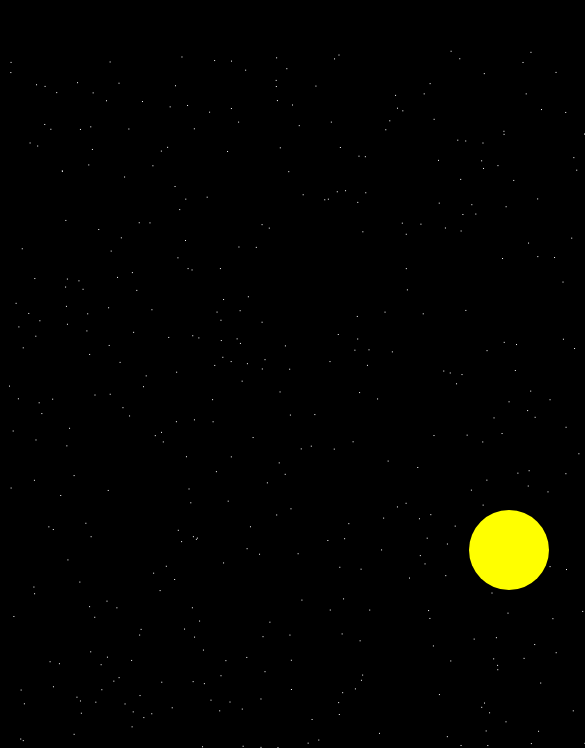
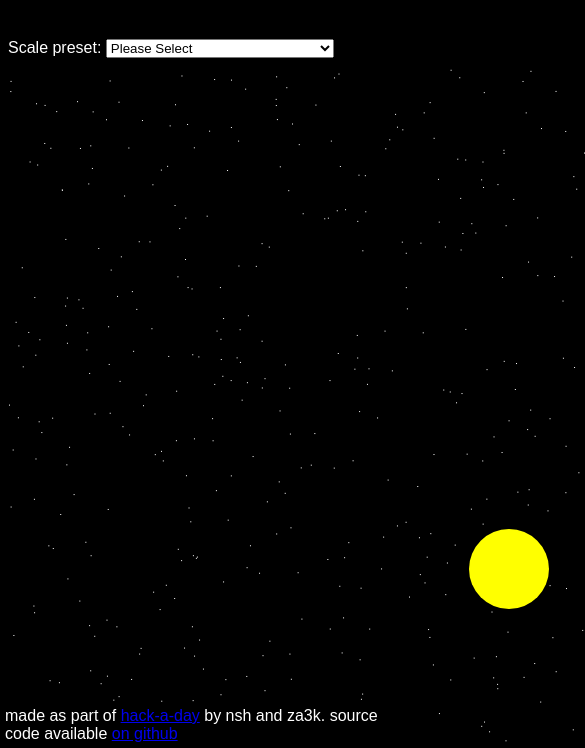
Before and after one commit to za3k/ha3k-30-musicofspheres, a plain HTML site: page index.html in a window 390 px wide. Shown: the part 96-844 px from the top of the page, 585 px wide, since content can reach past the window. Drawn offline with Linux system fonts and the light colour scheme.

Commit message:
Better for phones

```diff
--- a/index.html
+++ b/index.html
@@ -3,6 +3,7 @@
     <head>
         <meta charset="utf-8">
         <title>Planetary Motion Simulator</title>
+        <meta content="width=device-width,initial-scale=1" name="viewport"/>
         <style>
             body {
                 font-family: Arial, sans-serif;
@@ -18,13 +19,19 @@
                 margin-top: 10px;
                 background-color: #000000;
             }
+            .footer {
+                position: fixed;
+                bottom: 0;
+                left: 0;
+                right: 0;
+                padding: 5px;
+                background: black;
+            }
         </style>
     </head>
     <body>
         <h1>Global Music of the Spheres</h1>
         <br>
-        <div class="flex-row">
-            <canvas id="simulationCanvas" width="1000" height="1000"></canvas>
         <div>
             <label for="presets">Scale preset:</label>
             <select id="presets" oninput="usePreset()">
@@ -41,8 +48,8 @@
             </select>
             <div id="planetSettings"></div>
         </div>
-        </div>
-        <div>made as part of <a href="https://za3k.com/hackaday">hack-a-day</a> by nsh and za3k. source code available <a href="https://github.com/za3k/ha3k-30-musicofspheres">on github</a></div>
+        <canvas id="simulationCanvas" width="1000" height="1000"></canvas>
+        <div class="footer">made as part of <a href="https://za3k.com/hackaday">hack-a-day</a> by nsh and za3k. source code available <a href="https://github.com/za3k/ha3k-30-musicofspheres">on github</a></div>
     </body>
 
     <script src="simulation.js"></script>
```
Lines whose indentation alone changed are shown as unchanged.
